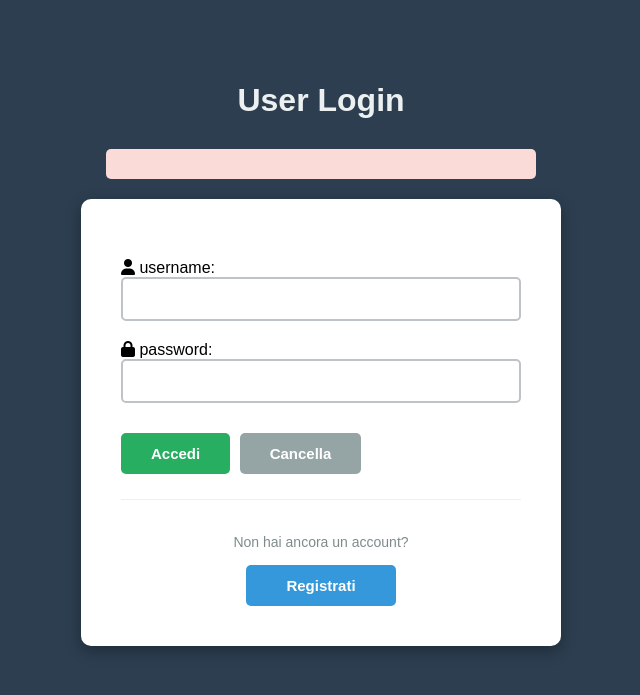
After one commit to davide-dascanio/Homework-PHP-MySQL, a PHP site: page /login.php in a window 1280 px wide. The commit adds this page. Shown: the top 695 px of the page, without its empty margins (319-959 px from the left). Run offline with PHP 8.4, Linux system fonts and the light colour scheme.

Commit message:
Aggiunta degli script per il login e il suo stile

```diff
--- a/css/style.css
+++ b/css/style.css
@@ -108,7 +108,7 @@ img#collage{
 
 
 
-/* barra navigazione*/
+/* gestione stile barra navigazione */
 
 .nav {
     margin:auto;
@@ -157,7 +157,7 @@ img#collage{
 
 
 
-/* pulsante MORE e sua gestione */
+/* pulsante VEDI ALTRI MONUMENTI e sua gestione */
 
 .sovrapposizione {
     height: 0;
--- a/file/menu_meraviglie.php
+++ b/file/menu_meraviglie.php
@@ -6,7 +6,7 @@
             <a href="javascript:void(0)" style="cursor:pointer" onclick="apriNavFull()"> VEDI GLI ALTRI MONUMENTI </a>
         </li>
         <li>
-            <a href="https://www.google.com/"><header><i class="fas fa-user"></i> ACCEDI/REGISTRATI </header></a>
+            <a href="../../login.php"><header><i class="fas fa-user"></i> ACCEDI/REGISTRATI </header></a>
         </li>
         <li>
             <a href="https://www.google.com/"><header><i class="fas fa-shopping-cart"></i> VAI AL CARRELLO </header></a>
--- /dev/null
+++ b/login.php
@@ -0,0 +1,92 @@
+<?php
+ini_set('display_errors', 1);
+error_reporting(E_ALL);
+$msg = "";
+
+/*dati sui nomi delle tabelle e del database, nonche' sulle modalita' di
+connessione e di selezione del database sono messi in un file a parte */
+require_once("./connessione1.php");
+
+//per lo stile
+require_once("./stile_interno.php");
+
+
+
+//una volta che siamo nel db, verichiamo se siano stati inseriti correttamente
+//i campi username e password e facciamo una query per controllare
+
+if (isset($_POST['invio'])){          // abbiamo appena inviato dati attraverso la form di login
+    if (empty($_POST['username']) || empty($_POST['password'])){
+        $msg = "Dati mancanti. Riprova";
+    }else {
+        //verifichiamo se i dati inseriti corrispondono a un account esistente
+        $sql = "SELECT *
+                FROM $Utenti_table_name
+                WHERE username = \"{$_POST['username']}\" AND password =\"{$_POST['password']}\"
+                 ";
+
+        // il risultatodella query va in $resultQ
+        if (!$resultQ = mysqli_query($mysqliConnection, $sql)) {
+            $msg = "Questi dati non corrispondono a nessun account.<br /> Riprova o registrati.";
+            exit();
+        }
+
+        //se l'account esiste
+        $row = mysqli_fetch_array($resultQ);
+
+        if($row) {
+            session_start();
+            $_SESSION['nome']=$row['nome'];
+            $_SESSION['cognome']=$row['cognome'];
+            $_SESSION['username']=$_POST['username'];
+            $_SESSION['spesaFinora']=$row['sommeSpese'];
+            $_SESSION['numeroUtente']=$row['userId'];
+            $_SESSION['dataLogin']=time();
+            $_SESSION['accessoPermesso']=1000;
+            header('Location: https://www.google.com/');    // accesso alla pagina iniziale
+            exit();
+        }else
+            $msg = "Username e password inseriti non corrispondono a nessun account. <br /> Riprova o registrati.";
+    }
+}
+
+
+?>
+<?xml version="1.0" encoding="UTF-8"?>
+<!DOCTYPE html PUBLIC "-//W3C//DTD XHTML 1.0 Strict//EN"
+"http://www.w3.org/TR/xhtml1/DTD/xhtml1-strict.dtd">
+<html xmlns="http://www.w3.org/1999/xhtml" xml:lang="en" lang="en">
+    <head>
+        <title>Login</title>
+        <link rel="stylesheet" href="https://cdnjs.cloudflare.com/ajax/libs/font-awesome/6.0.0/css/all.min.css" />
+        <?php echo $stile_interno; ?>
+    </head>
+
+    <body>
+        <h3>User Login</h3>
+
+        <?php echo "<em>".$msg."</em>" ?>
+
+        <form action="<?php $_SERVER['PHP_SELF']?>" method="post">
+            <p>
+                <header>
+                    <i class="fas fa-user"></i>  username: <input type="text" name="username" size="30" />
+                </header>
+            </p>
+
+            <p>
+                <header>
+                    <i class="fas fa-lock"></i>  password: <input type="password" name="password" size="30" />
+                </header>
+            </p>
+
+            <input type="submit" name="invio" value="Accedi">
+            <input type="reset" name="reset" value="Cancella">
+            <div class="sezione-registrazione">
+                <p>Non hai ancora un account?</p>
+                <a href="https://www.google.com/" class="bottone-registrati">Registrati</a>
+            </div>
+        </form>
+
+    </body>
+</html>
--- a/menu_home.php
+++ b/menu_home.php
@@ -3,7 +3,7 @@
 <div class="nav">
     <ul>
         <li>
-            <a href="https://www.google.com/"><header><i class="fas fa-user"></i> ACCEDI/REGISTRATI </header></a>
+            <a href="login.php"><header><i class="fas fa-user"></i> ACCEDI/REGISTRATI </header></a>
         </li>
         <li>
             <a href="https://www.google.com/"><header><i class="fas fa-shopping-cart"></i> VAI AL CARRELLO </header></a>
--- /dev/null
+++ b/stile_interno.php
@@ -0,0 +1,121 @@
+<?php
+$stile_interno = "
+<style>
+    body {
+        font-family: Arial, sans-serif;
+        background: #2c3e50;
+        margin: 0;
+        padding: 50px 20px;
+    }
+
+    h3 {
+        color: #ecf0f1;
+        text-align: center;
+        font-size: 32px;
+        margin-bottom: 30px;
+    }
+
+    form {
+        background: white;
+        max-width: 400px;
+        margin: 0 auto;
+        padding: 40px;
+        border-radius: 10px;
+        box-shadow: 0 5px 15px rgba(0,0,0,0.3);
+    }
+
+    p {
+        margin-bottom: 20px;
+        color: #34495e;
+        font-size: 15px;
+    }
+
+    input[type='text'],
+    input[type='password'] {
+        width: 100%;
+        padding: 12px;
+        border: 2px solid #bdc3c7;
+        border-radius: 5px;
+        font-size: 14px;
+        box-sizing: border-box;
+    }
+
+    input[type='text']:focus,
+    input[type='password']:focus {
+        border-color: #3498db;
+        outline: none;
+    }
+
+    input[type='submit'],
+    input[type='reset'] {
+        padding: 12px 30px;
+        margin: 10px 5px 0 0;
+        border: none;
+        border-radius: 5px;
+        font-size: 15px;
+        cursor: pointer;
+        font-weight: bold;
+    }
+
+    input[type='submit'] {
+        background: #27ae60;
+        color: white;
+    }
+
+    input[type='submit']:hover {
+        background: #229954;
+    }
+
+    input[type='reset'] {
+        background: #95a5a6;
+        color: white;
+    }
+
+    input[type='reset']:hover {
+        background: #7f8c8d;
+    }
+
+    em {
+        display: block;
+        text-align: center;
+        color: red;
+        background: #fadbd8;
+        padding: 15px;
+        border-radius: 5px;
+        margin: 0 auto 20px;
+        max-width: 400px;
+    }
+
+    .sezione-registrazione {
+        text-align: center;
+        margin-top: 25px;
+        padding-top: 20px;
+        border-top: 1px solid #ecf0f1;
+    }
+
+    .sezione-registrazione p {
+        color: #7f8c8d;
+        font-size: 14px;
+        margin-bottom: 15px;
+    }
+
+    .bottone-registrati {
+        display: inline-block;
+        padding: 12px 40px;
+        background: #3498db;
+        color: white;
+        text-decoration: none;
+        border-radius: 5px;
+        font-size: 15px;
+        font-weight: bold;
+        transition: background 0.3s ease;
+    }
+
+    .bottone-registrati:hover {
+        background: #2980b9;
+    }
+
+
+</style>
+";
+?>
```
Also changed, not shown: install.php (+6 -6 lines).
